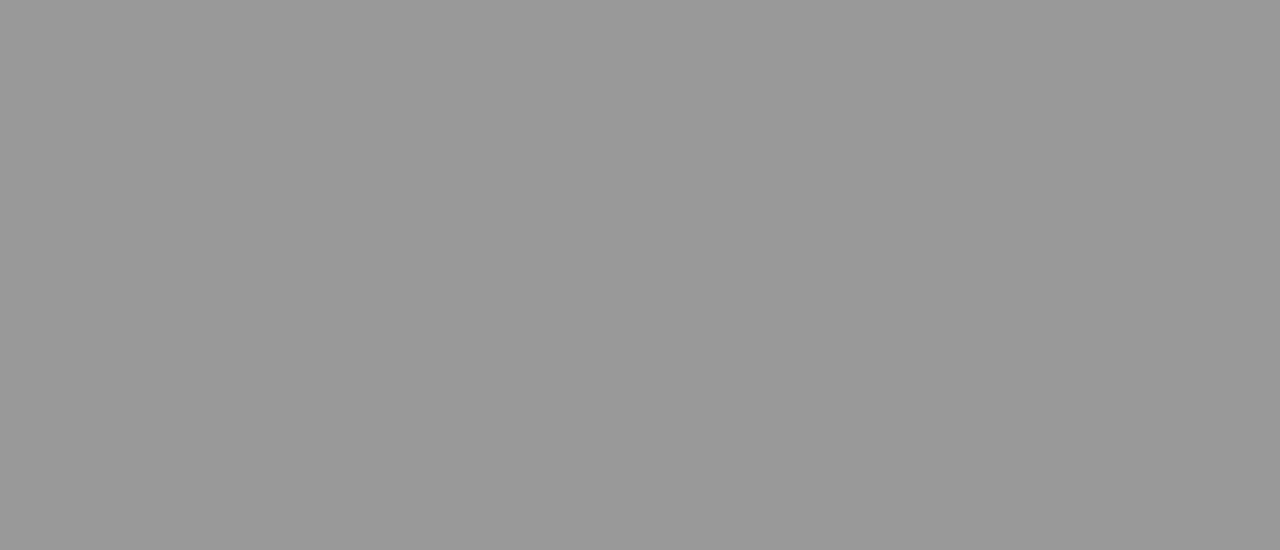
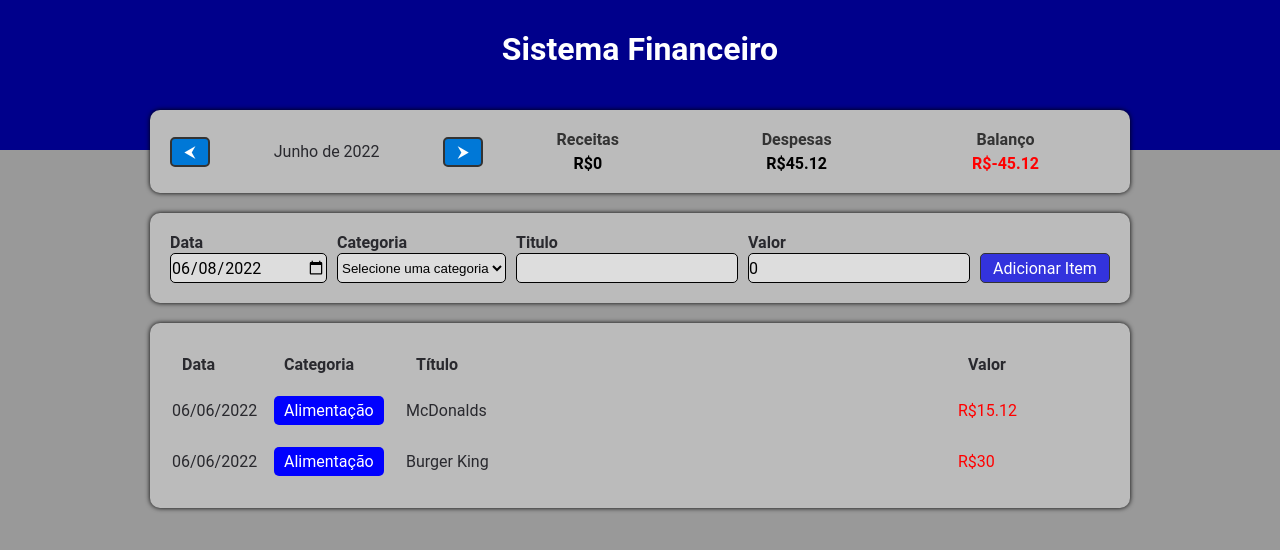
Before and after one commit to brunoamaia/track-money-react, a React (Vite) app: page /edit/categories in a window 1280 px wide. Before the commit this address had no page. Shown: the top 550 px of the page. Built offline with nearby package versions, Linux system fonts and the light colour scheme.

Commit message:
criação das rotas de edição de categoria e de erro 404

```diff
--- /dev/null
+++ b/src/pages/Categories/index.tsx
@@ -0,0 +1,14 @@
+import { Fragment } from 'react'
+import Header from '@/components/Header'
+import Body from '@/components/Body'
+
+function Categories() {
+	return (
+		<Fragment>
+			<Header />
+			<Body />
+		</Fragment>
+	)
+}
+
+export default Categories
--- /dev/null
+++ b/src/pages/NoMatch/index.tsx
@@ -0,0 +1,18 @@
+import { Link, useLocation } from 'react-router-dom'
+
+function NoMatch() {
+	const location = useLocation()
+
+	return (
+		<div>
+			<h3>
+				No match for <b>{ location.pathname }</b>
+			</h3>
+			<span>
+				Return to <Link to={'/'}>Home</Link>
+			</span>
+		</div>
+	)
+}
+
+export default NoMatch
--- a/src/routes.tsx
+++ b/src/routes.tsx
@@ -1,11 +1,15 @@
 import { BrowserRouter, Routes, Route } from 'react-router-dom'
 import Home from '@/pages/Finance'
+import Categories from '@/pages/Categories'
+import NoMatch from '@/pages/NoMatch'
 
 const Router = () => {
 	return(
 		<BrowserRouter>
 			<Routes>
 				<Route path='/' element={<Home />} />
+				<Route path='/edit/categories' element={<Categories />} />
+				<Route path='*' element={<NoMatch />} />
 			</Routes>
 		</BrowserRouter>
 	)
```
